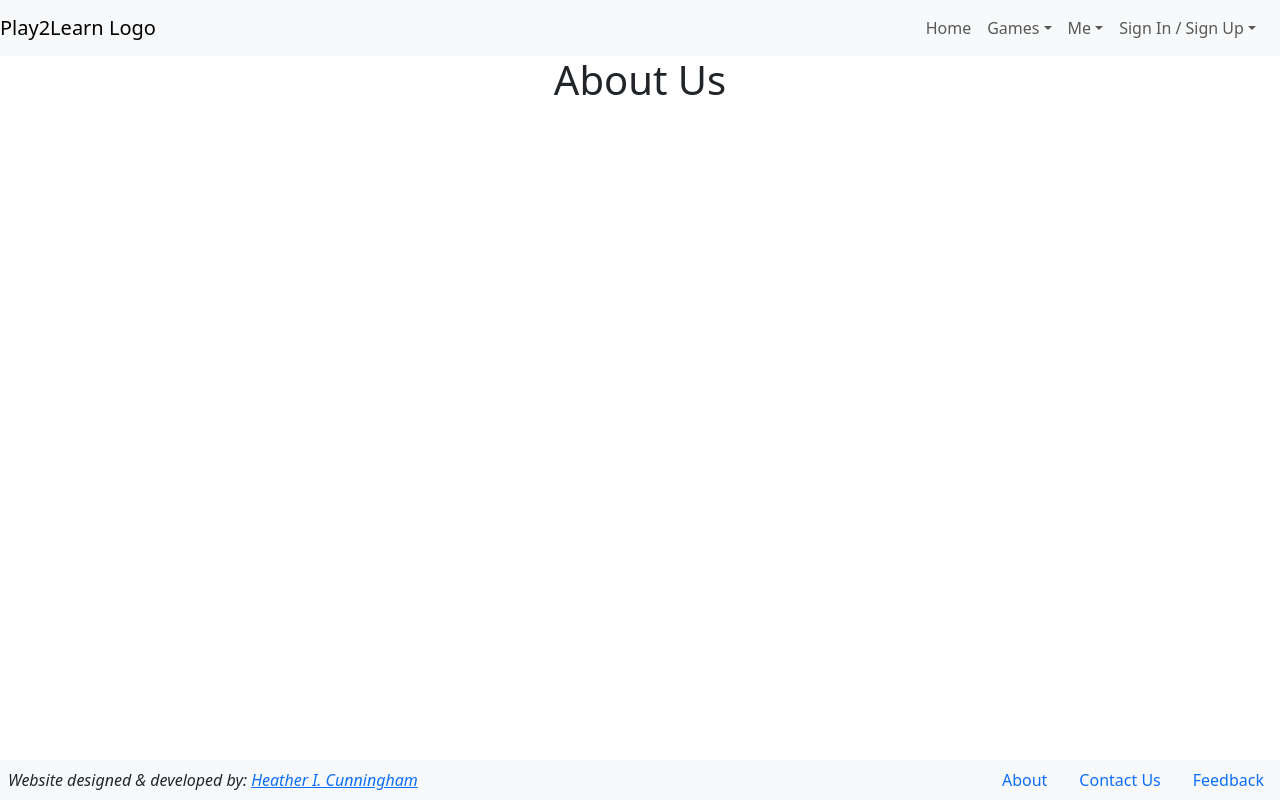
After one commit to heather-cunningham/play2learn4, a Django app: page /about/ in a window 1280 px wide. The commit adds this page. Run offline with Django 4.2, Linux system fonts and the light colour scheme; some libraries are stand-ins or nearby versions.

Commit message:
start-pages-app: Home and About bare bones html templates. Cont'g to fill out base html template

```diff
--- a/pages/views.py
+++ b/pages/views.py
@@ -7,4 +7,4 @@ class HomePageView(TemplateView):
 
 
 class AboutUsView(TemplateView):
-    template_name = 'pages/about_us.html'
+    template_name = 'pages/about.html'
--- a/templates/_base_vue.html
+++ b/templates/_base_vue.html
@@ -23,20 +23,28 @@
 <body>
   <header>
     <nav class="navbar navbar-expand-lg navbar-light bg-light">
-      <a id="play2learn-logo-home-link" class="navbar-brand" href="#">
-        Play2Learn Logo
+      <!-- Site Logo -->
+      <a id="play2learn-logo-home-link" class="navbar-brand" href="{% url 'pages:home' %}"
+        alt="Play2Learn Logo: Click, tap, or press Enter to go to the home page"
+        title="Play2Learn Logo: Click, tap, or press Enter to go to the home page">Play2Learn Logo
         <!-- <img id="play2learn-logo" src="" alt="Play2Learn Logo"
           class="img-fluid"/> -->
-      </a>
+      </a> <!-- END Site Logo -->
 
+      <!-- Mobile Main Menu btn -->
       <button id="main-menu-toggle-btn" class="navbar-toggler me-3" type="button" data-bs-toggle="collapse"
         data-bs-target="#main-menu" aria-expanded="false" aria-controls="main-menu"
         aria-label="Toggle Mobile Main Menu">
         <span class="navbar-toggler-icon"></span>
-      </button>
+      </button><!-- END Mobile Main Menu btn -->
 
       <div id="main-menu" class="collapse navbar-collapse me-3 justify-content-end text-end">
         <ul id="main-menu-top-nav" class="navbar-nav ms-auto">
+          <li id="home-nav-item" class="nav-item active">
+            <a id="home-nav-link" class="nav-link" href="{% url 'pages:home' %}"
+              alt="Go to the home page">Home</a>
+          </li>
+
           <!-- Games Dropdown -->
           <li id="games-nav-dropdown" class="nav-item dropdown ms-auto">
             <a id="games-dropdown-link"
@@ -73,22 +81,12 @@
             </div>
           </li><!-- END Me/My Account Dropdown -->
 
-          <li id="home-nav-item" class="nav-item active">
-            <a id="home-nav-link" class="nav-link" href="#">Home</a>
-          </li>
-          <li id="about-nav-item" class="nav-item">
-            <a id="about-nav-link" class="nav-link" href="">About</a>
-          </li>
-          <li id="contact-nav-item" class="nav-item">
-            <a id="contact-nav-link" class="nav-link" href="">Contact Us</a>
-          </li>
-
-          <!-- Sign In/Up Dropdown -->
+          <!-- Sign In/SignUp Dropdown -->
           <li id="sign-nav-dropdown" class="nav-item dropdown ms-auto">
             <a id="sign-dropdown-link" class="nav-link dropdown-toggle"
               href="#"
               role="button" data-bs-toggle="dropdown" aria-haspopup="true"
-              aria-expanded="false">Sign In/Up</a>
+              aria-expanded="false">Sign In / Sign Up</a>
             <div id="sign-dropdown-menu-div" class="dropdown-menu"
               aria-labelledby="sign-dropdown-link">
               <a id="login-nav-link" class="dropdown-item" href="#">Log in</a>
@@ -105,7 +103,34 @@
     <div id="app"></div>
   </main>
 
-  <footer></footer>
+  <footer class="fixed-bottom bg-light row">
+    <div class="col">
+      <nav>
+        <ul class="nav float-end">
+          <li id="about-footer-item" class="nav-item">
+            <a id="about-footer-link" class="nav-link" href="{% url 'pages:about' %}"
+              alt="Go to our About Us page">About</a>
+          </li>
+          <li id="contact-footer-item" class="nav-item">
+            <a id="contact-footer-link" class="nav-link" href="#"
+              alt="Go to our Contact Us page">Contact Us</a>
+          </li>
+          <li id="feedback-footer-item" class="nav-item">
+            <a id="feedback-footer-link" class="nav-link" href="#"
+              alt="Send feedback or write a review">Feedback</a>
+          </li>
+        </ul>
+      </nav>
+      <p class="m-2">
+        <cite>Website designed &amp; developed by:
+          <a href="https://github.com/heather-cunningham" rel="noopener" target="_blank"
+          alt="See my GitHub portfolio" title="See my GitHub portfolio">Heather I. Cunningham</a>
+        </cite>
+      </p>
+    </div>
+    </nav>
+  </footer>
+
 
    <!-- FONT AWESOME CDN -->
   <script src="https://kit.fontawesome.com/5edc2e2a09.js" crossorigin="anonymous"></script>
--- a/templates/anagram-hunt.html
+++ b/templates/anagram-hunt.html
@@ -1,6 +1,9 @@
 {% extends "_base_vue.html" %}
 
-{% block title %}Anagram Hunt{% endblock %}
+{% block title %}
+  Anagram Hunt
+{% endblock %}
+
 {% block main %}
   <h1 class="text-center">Anagram Hunt</h1>
   {{ block.super }}
--- /dev/null
+++ b/templates/pages/about.html
@@ -0,0 +1,9 @@
+{% extends "_base_vue.html" %}
+
+{% block title %}
+  About
+{% endblock %}
+
+{% block main %}
+  <h1 class="text-center">About Us</h1>
+{% endblock %}
```
Also changed, not shown: static/css/main.css (+9 -3 lines), templates/pages/home.html (added, +9 -0 lines), 1 other file.
